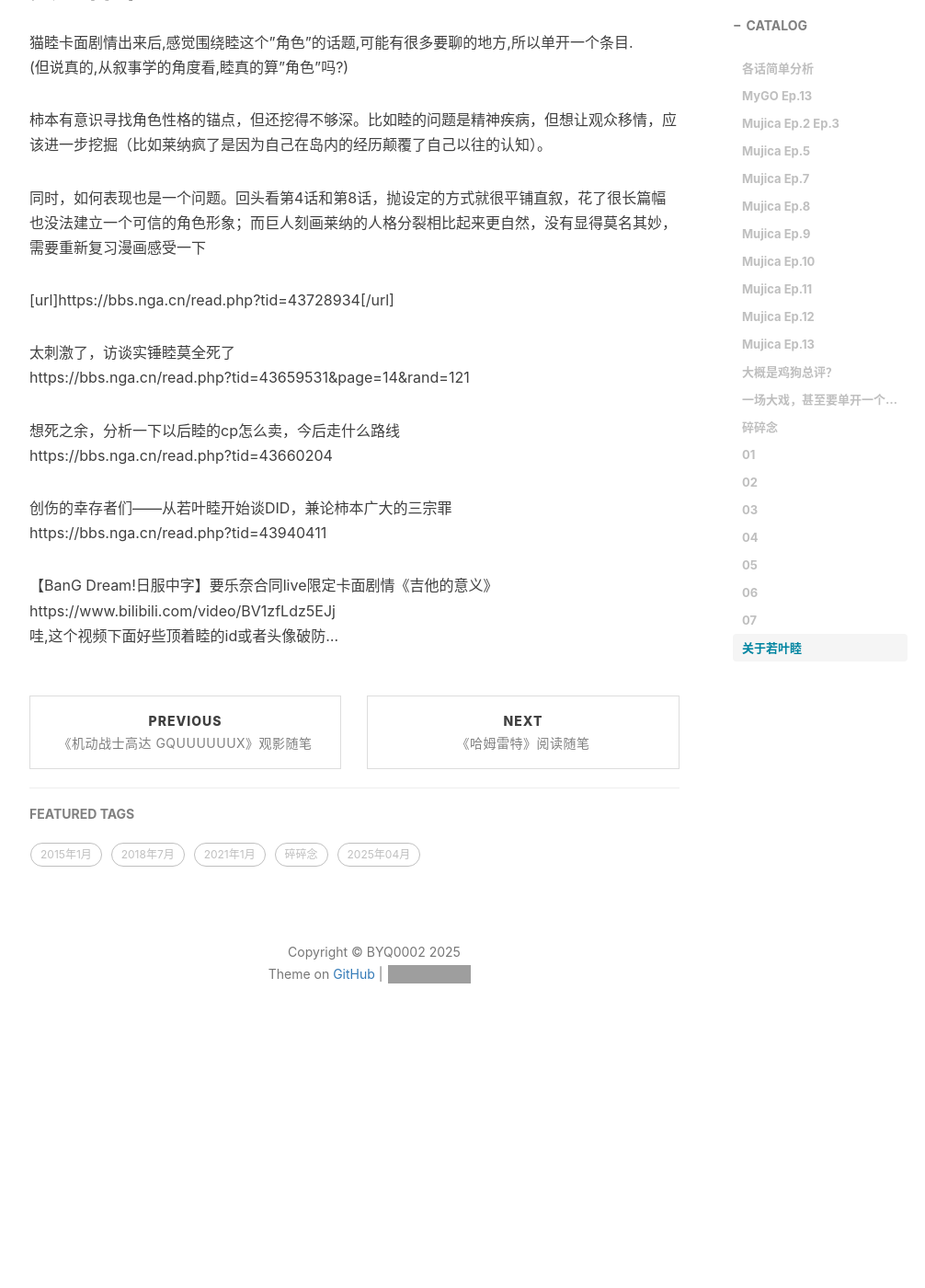
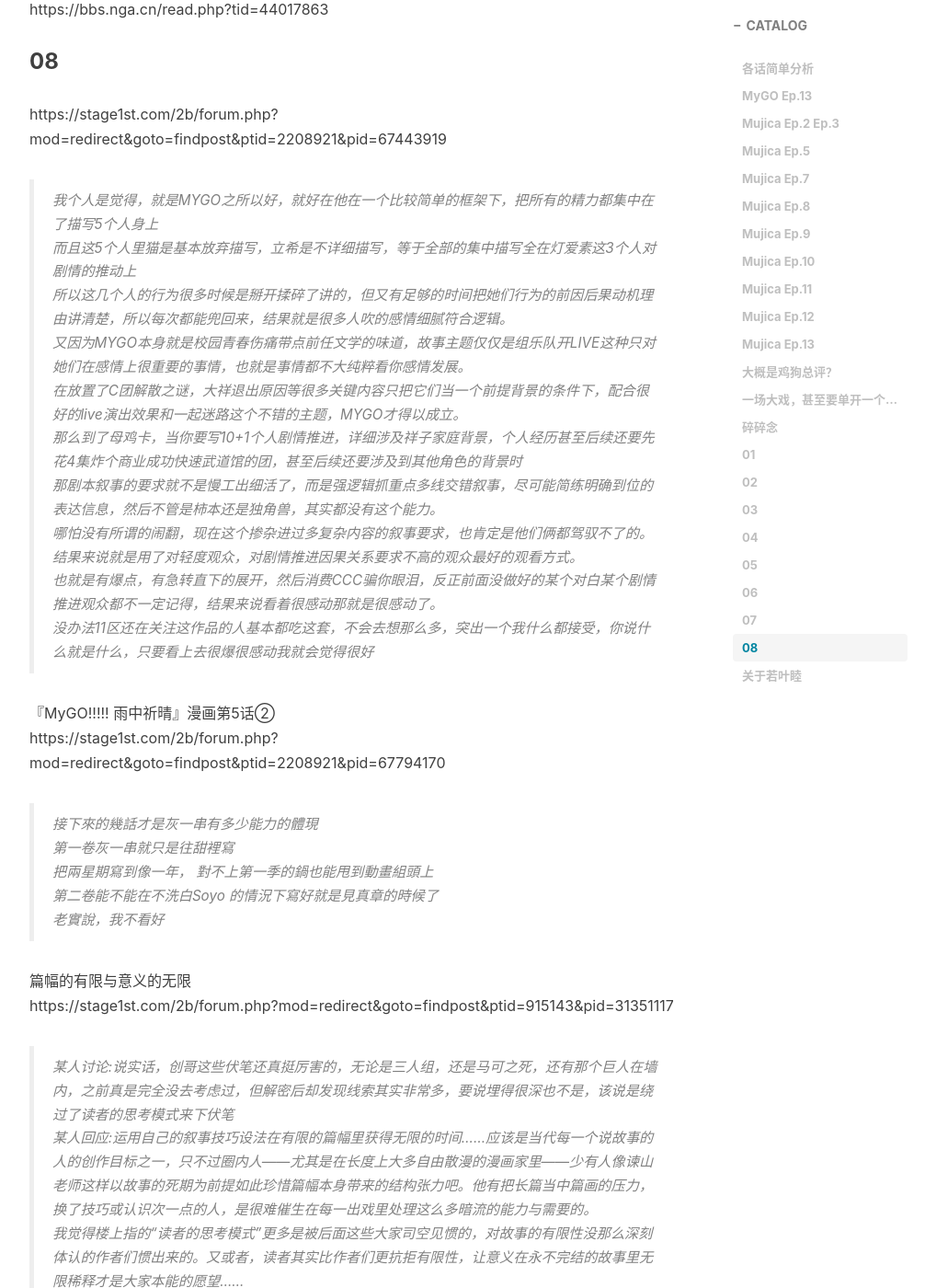
Before and after one commit to BYQ0002/BYQ0002.github.io, a Jekyll site: the page built from _posts/2025-04-15-《BanG Dream! Ave Mujica》观影随笔.md, in a window 1280 px wide and 1400 px high, scrolled down 27675 px. Shown: the whole window at 92% size, without its empty margins (233-1239 px from the left). Built offline with Jekyll 4.4.1, drawn with Linux system fonts in a browser that asks for light colours; nearby versions of some CDN libraries; comment, search, counter and statistics services are not loaded; before the commit the page ends 28838 px from its top, so only the background shows below that; some of the changed text lies outside the part shown; grey boxes are pictures that could not be loaded.

Commit message:
Update 2025-04-15-《BanG Dream! Ave Mujica》观影随笔.md

```diff
--- a/_posts/2025-04-15-《BanG Dream! Ave Mujica》观影随笔.md
+++ b/_posts/2025-04-15-《BanG Dream! Ave Mujica》观影随笔.md
@@ -856,6 +856,41 @@ https://www.bilibili.com/video/BV16WLzzPEXh
 Mujica 5-6月情报搬运讨论
 https://bbs.nga.cn/read.php?tid=43960321
 
+若mygo剧场版引进，票房能否超过孤独摇滚上下两部
+https://bbs.nga.cn/read.php?tid=44017863
+
+### 08
+
+https://stage1st.com/2b/forum.php?mod=redirect&goto=findpost&ptid=2208921&pid=67443919
+>我个人是觉得，就是MYGO之所以好，就好在他在一个比较简单的框架下，把所有的精力都集中在了描写5个人身上
+而且这5个人里猫是基本放弃描写，立希是不详细描写，等于全部的集中描写全在灯爱素这3个人对剧情的推动上
+所以这几个人的行为很多时候是掰开揉碎了讲的，但又有足够的时间把她们行为的前因后果动机理由讲清楚，所以每次都能兜回来，结果就是很多人吹的感情细腻符合逻辑。
+又因为MYGO本身就是校园青春伤痛带点前任文学的味道，故事主题仅仅是组乐队开LIVE这种只对她们在感情上很重要的事情，也就是事情都不大纯粹看你感情发展。
+在放置了C团解散之谜，大祥退出原因等很多关键内容只把它们当一个前提背景的条件下，配合很好的live演出效果和一起迷路这个不错的主题，MYGO才得以成立。
+那么到了母鸡卡，当你要写10+1个人剧情推进，详细涉及祥子家庭背景，个人经历甚至后续还要先花4集炸个商业成功快速武道馆的团，甚至后续还要涉及到其他角色的背景时
+那剧本叙事的要求就不是慢工出细活了，而是强逻辑抓重点多线交错叙事，尽可能简练明确到位的表达信息，然后不管是柿本还是独角兽，其实都没有这个能力。
+哪怕没有所谓的闹翻，现在这个掺杂进过多复杂内容的叙事要求，也肯定是他们俩都驾驭不了的。
+结果来说就是用了对轻度观众，对剧情推进因果关系要求不高的观众最好的观看方式。
+也就是有爆点，有急转直下的展开，然后消费CCC骗你眼泪，反正前面没做好的某个对白某个剧情推进观众都不一定记得，结果来说看着很感动那就是很感动了。
+没办法11区还在关注这作品的人基本都吃这套，不会去想那么多，突出一个我什么都接受，你说什么就是什么，只要看上去很爆很感动我就会觉得很好
+
+
+『MyGO!!!!! 雨中祈晴』漫画第5话②
+https://stage1st.com/2b/forum.php?mod=redirect&goto=findpost&ptid=2208921&pid=67794170
+>接下來的幾話才是灰一串有多少能力的體現
+第一卷灰一串就只是往甜裡寫
+把兩星期寫到像一年， 對不上第一季的鍋也能甩到動畫組頭上
+第二卷能不能在不洗白Soyo 的情況下寫好就是見真章的時候了
+老實說，我不看好
+
+篇幅的有限与意义的无限
+https://stage1st.com/2b/forum.php?mod=redirect&goto=findpost&ptid=915143&pid=31351117
+>某人讨论:说实话，创哥这些伏笔还真挺厉害的，无论是三人组，还是马可之死，还有那个巨人在墙内，之前真是完全没去考虑过，但解密后却发现线索其实非常多，要说埋得很深也不是，该说是绕过了读者的思考模式来下伏笔
+某人回应:运用自己的叙事技巧设法在有限的篇幅里获得无限的时间……应该是当代每一个说故事的人的创作目标之一，只不过圈内人——尤其是在长度上大多自由散漫的漫画家里——少有人像谏山老师这样以故事的死期为前提如此珍惜篇幅本身带来的结构张力吧。他有把长篇当中篇画的压力，换了技巧或认识次一点的人，是很难催生在每一出戏里处理这么多暗流的能力与需要的。
+我觉得楼上指的“读者的思考模式”更多是被后面这些大家司空见惯的，对故事的有限性没那么深刻体认的作者们惯出来的。又或者，读者其实比作者们更抗拒有限性，让意义在永不完结的故事里无限稀释才是大家本能的愿望……
+
+
+
 
 ## 关于若叶睦
 
```
